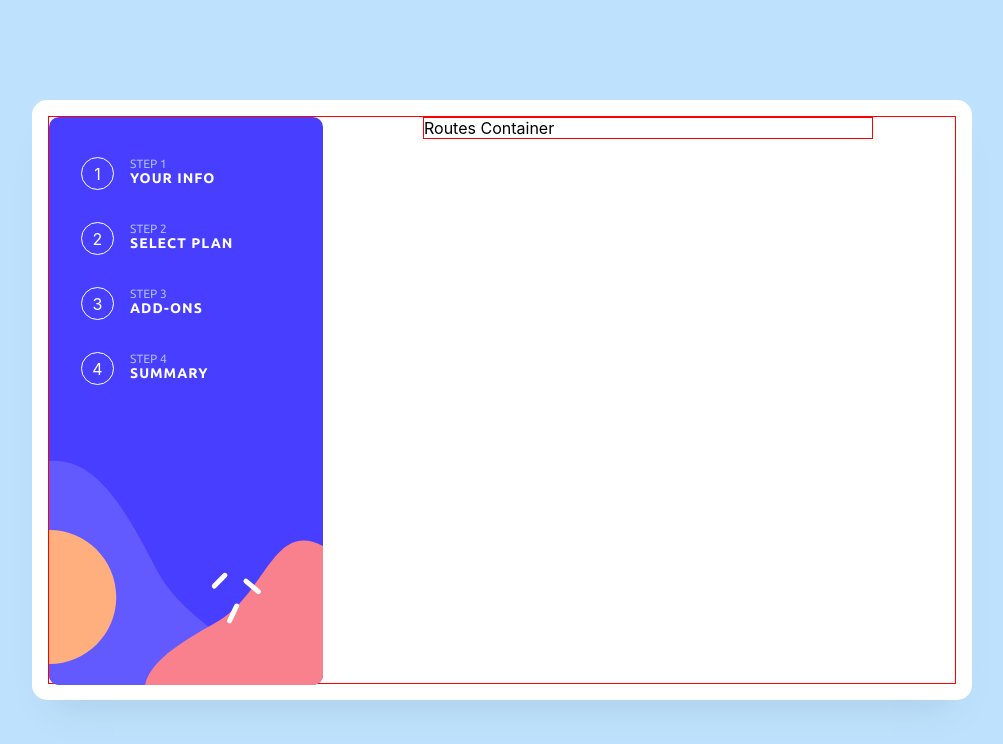
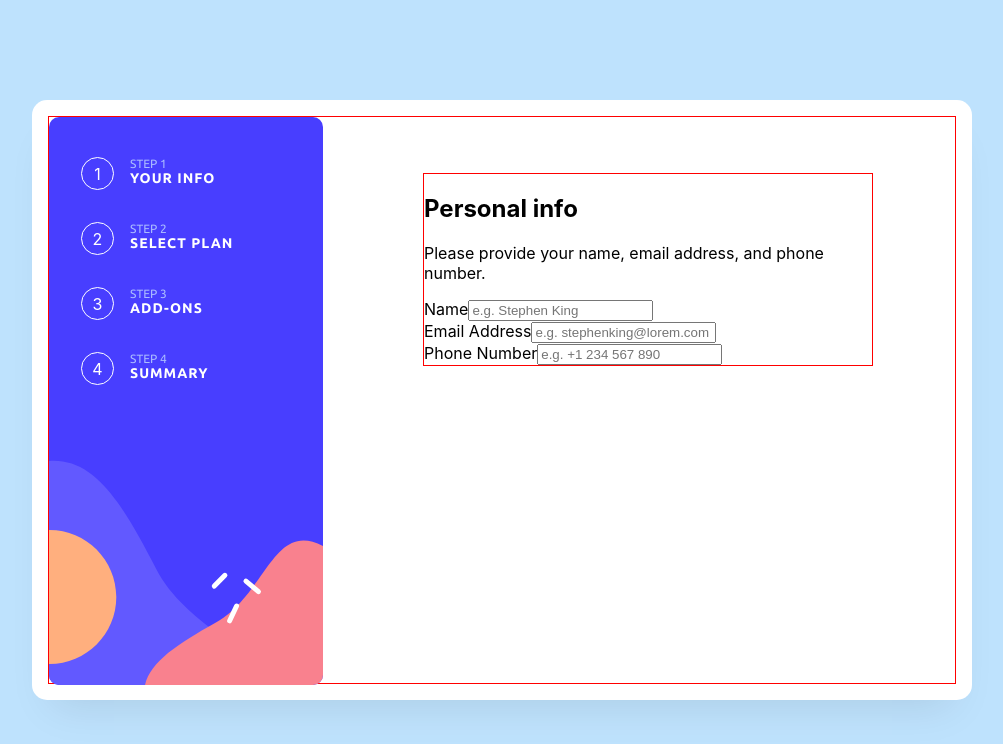
Before and after one commit to mosesrc/multi-step-form-app, a React (Create React App) app in the folder multi-step-form-ui/: page / in a window 1280 px wide. Shown: the top 744 px of the page, without its empty margins (138-1141 px from the left). Built offline with nearby package versions, Linux system fonts and the light colour scheme.

Commit message:
Initial Info Page

```diff
--- a/multi-step-form-ui/src/shared/containers/InfoPage/InfoPage.js
+++ b/multi-step-form-ui/src/shared/containers/InfoPage/InfoPage.js
@@ -3,7 +3,27 @@ import React from 'react';
 import './InfoPage.css';
 
 function InfoPage() {
+    return (
+        <div>
+            <h2>Personal info</h2>
+            <p>Please provide your name, email address, and phone number.</p>
 
+            <form>
+                <div>
+                    <lable>Name</lable>
+                    <input placeholder='e.g. Stephen King' />
+                </div>
+                <div>
+                    <lable>Email Address</lable>
+                    <input placeholder='e.g. stephenking@lorem.com' />
+                </div>
+                <div>
+                    <lable>Phone Number</lable>
+                    <input placeholder='e.g. +1 234 567 890' />
+                </div>
+            </form>
+        </div>
+    )
 }
 
 export default InfoPage;
--- a/multi-step-form-ui/src/shared/containers/RouteContainer/RouteContainer.css
+++ b/multi-step-form-ui/src/shared/containers/RouteContainer/RouteContainer.css
@@ -1,5 +1,7 @@
 .routes-container {
     width: 450px;
+    margin-top: 56px;
     margin-left: 100px;
+    margin-bottom: 92px;
     border: solid 1px red;
 }
--- a/multi-step-form-ui/src/shared/containers/RouteContainer/RouteContainer.js
+++ b/multi-step-form-ui/src/shared/containers/RouteContainer/RouteContainer.js
@@ -1,11 +1,12 @@
 import React from 'react';
+import InfoPage from '../InfoPage/InfoPage';
 
 import './RouteContainer.css';
 
 function RouteContainer() {
     return (
         <div className='routes-container'>
-            Routes Container
+            <InfoPage />
         </div>
     )
 }
```
